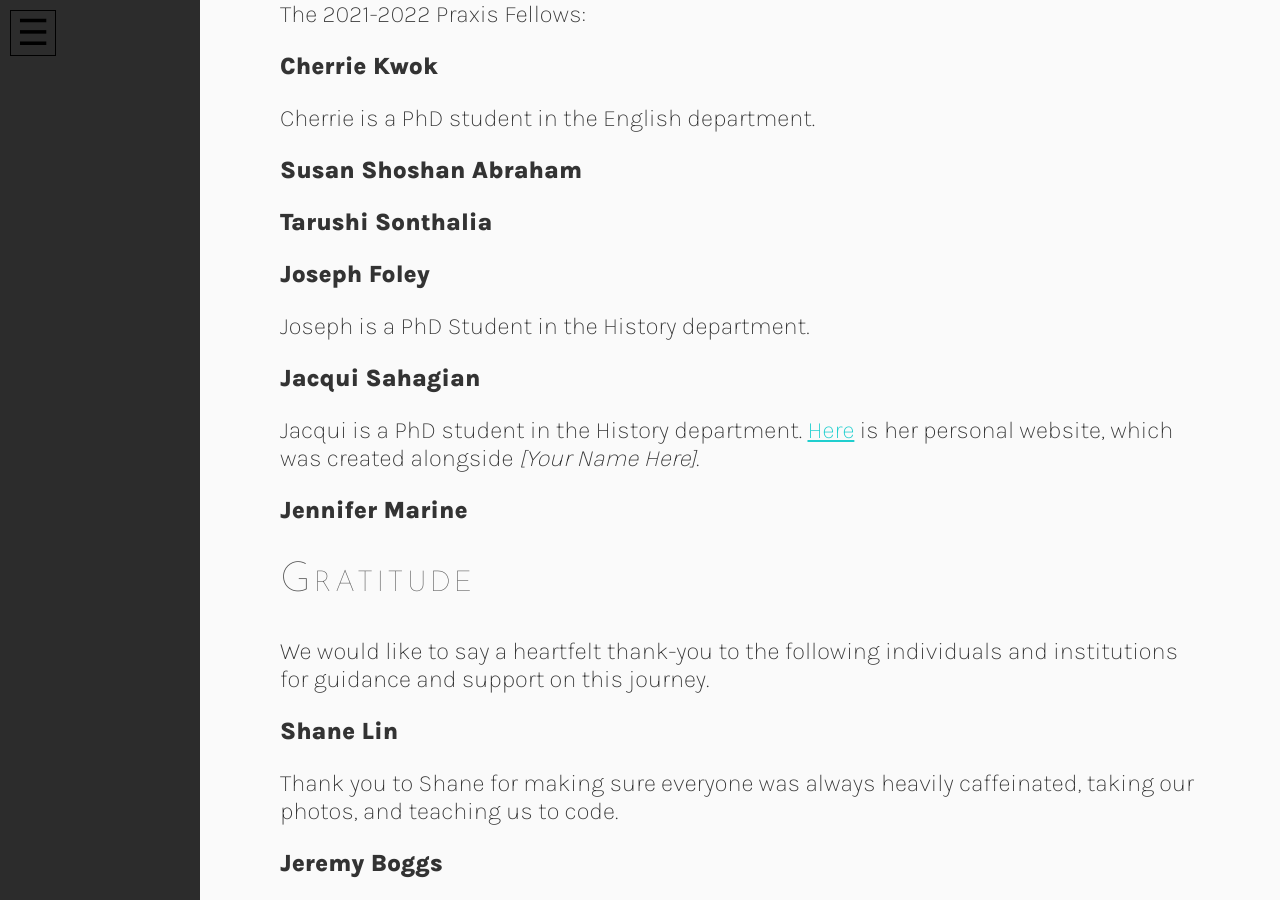
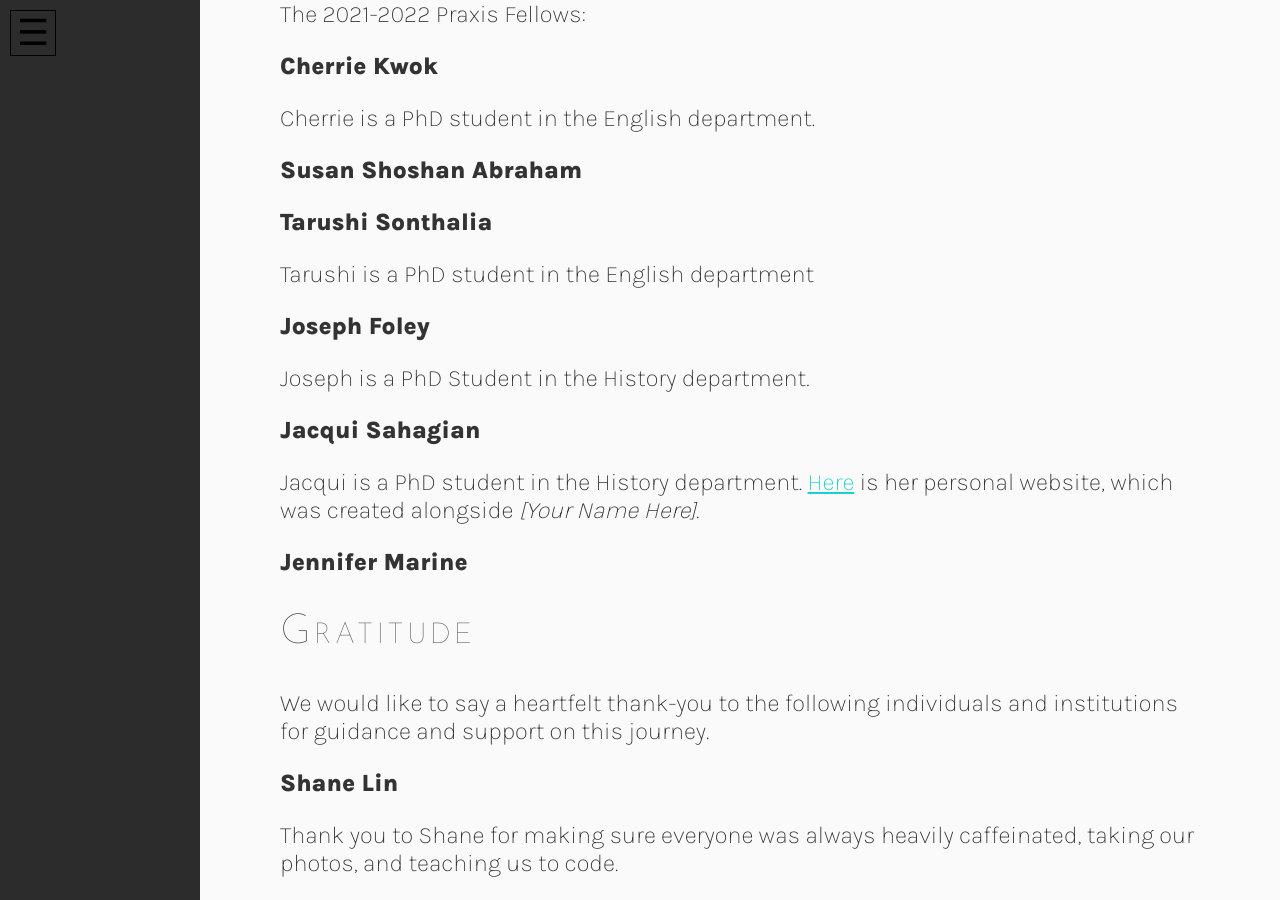
Before and after one commit to scholarslab/brackets, a Jekyll site: the page built from credits.html, in a window 1280 px wide and 900 px high, scrolled down 317 px. Built offline with Jekyll 4.4.1, drawn with Linux system fonts in a browser that asks for light colours.

Commit message:
Adding to the contributors

```diff
--- a/credits.html
+++ b/credits.html
@@ -9,6 +9,7 @@ title: Credit
 <p>Cherrie is a PhD student in the English department.</p>
 <p><b>Susan Shoshan Abraham</b></p>
 <p><b>Tarushi Sonthalia</b></p>
+<p>Tarushi is a PhD student in the English department</p>
 <p><b>Joseph Foley</b></p>
 <p>Joseph is a PhD Student in the History department.</p>
 <p><b>Jacqui Sahagian</b></p>
```
